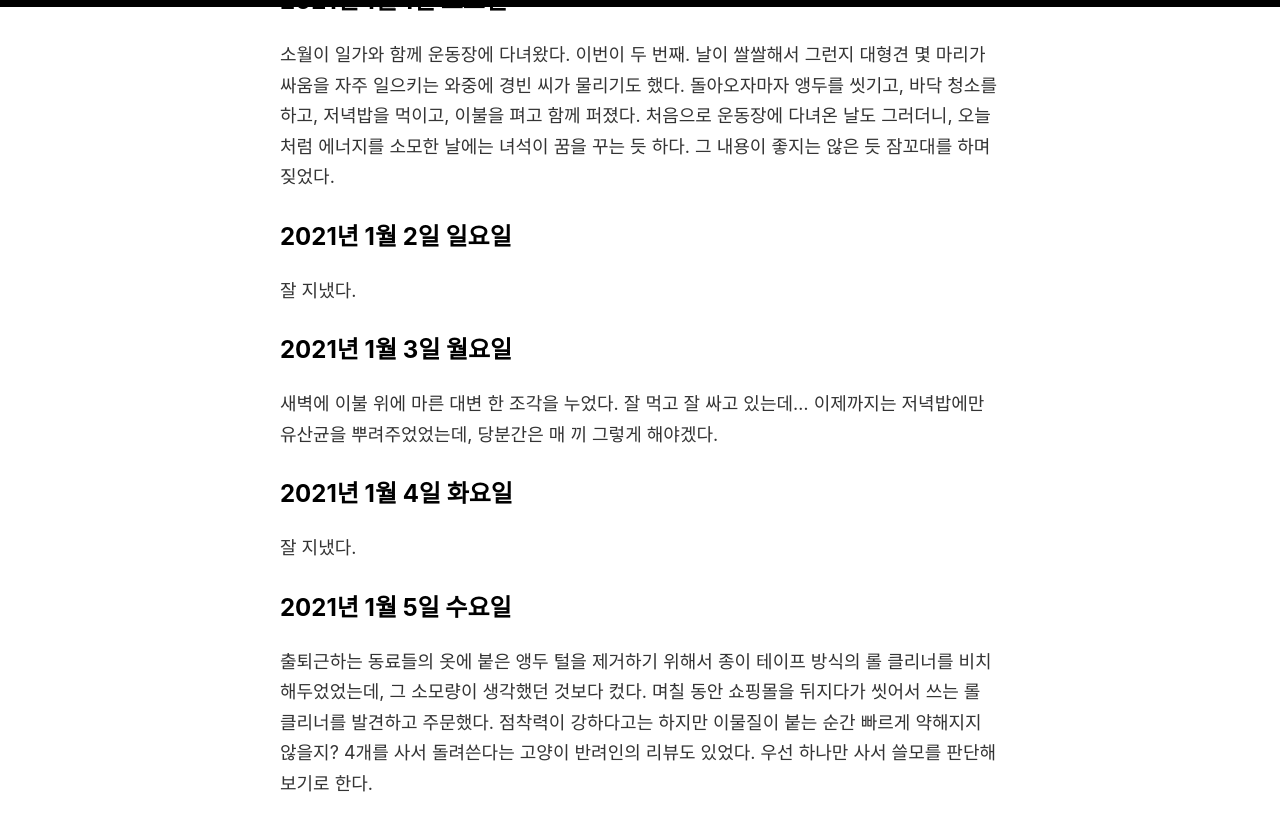
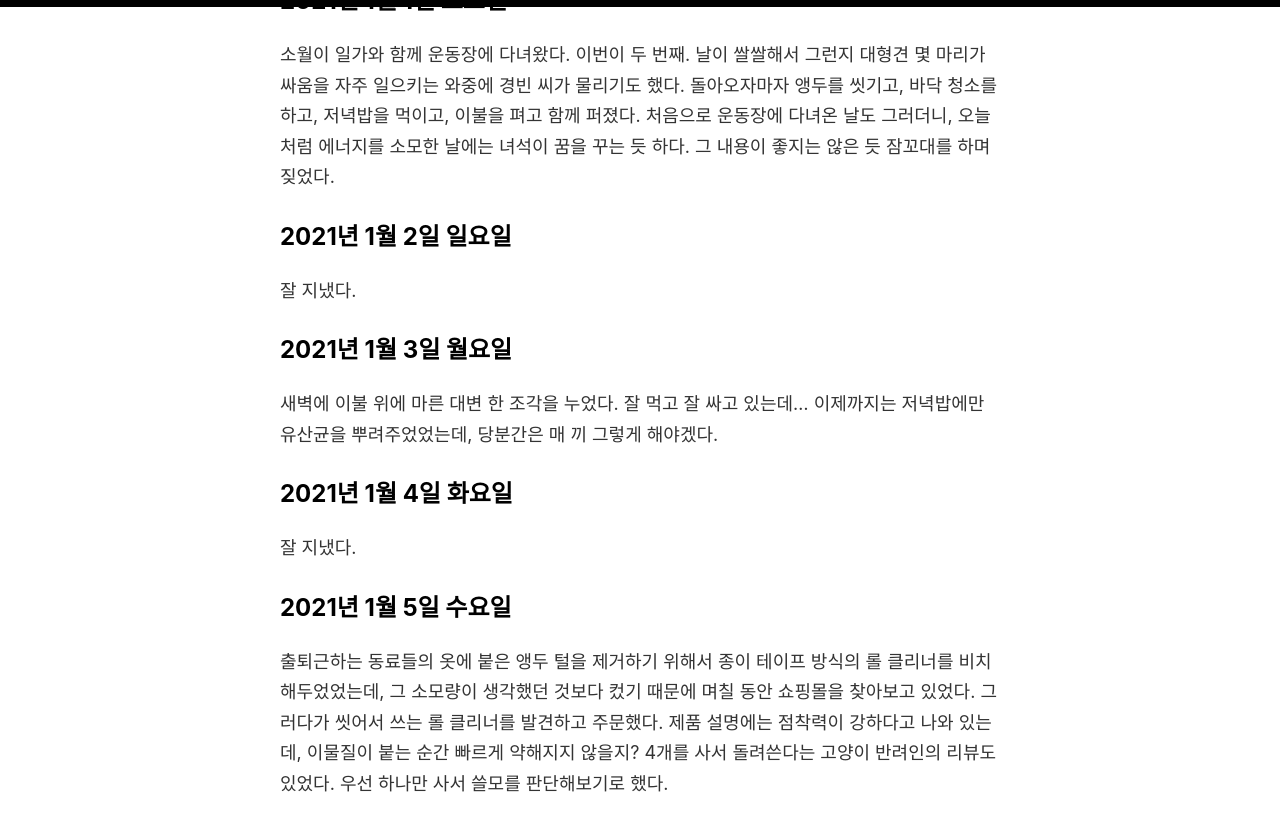
Before and after one commit to oxmhpark/www.exonomicon.net, a Jekyll site: the page built from _posts/2021-10-31-caring-note-of-aeng-doo.md, in a window 1280 px wide and 900 px high, scrolled down 7430 px. Shown: the top 831 px of the window. Built offline with Jekyll 4.4.1, drawn with Linux system fonts in a browser that asks for light colours; comment, search, counter and statistics services are not loaded.

Commit message:
Update 2021-10-31-caring-note-of-aeng-doo.md

```diff
--- a/_posts/2021-10-31-caring-note-of-aeng-doo.md
+++ b/_posts/2021-10-31-caring-note-of-aeng-doo.md
@@ -164,4 +164,4 @@ published: true
 잘 지냈다.
 
 ## 2021년 1월 5일 수요일
-출퇴근하는 동료들의 옷에 붙은 앵두 털을 제거하기 위해서 종이 테이프 방식의 롤 클리너를 비치해두었었는데, 그 소모량이 생각했던 것보다 컸다. 며칠 동안 쇼핑몰을 뒤지다가 씻어서 쓰는 롤 클리너를 발견하고 주문했다. 점착력이 강하다고는 하지만 이물질이 붙는 순간 빠르게 약해지지 않을지? 4개를 사서 돌려쓴다는 고양이 반려인의 리뷰도 있었다. 우선 하나만 사서 쓸모를 판단해보기로 한다.
+출퇴근하는 동료들의 옷에 붙은 앵두 털을 제거하기 위해서 종이 테이프 방식의 롤 클리너를 비치해두었었는데, 그 소모량이 생각했던 것보다 컸기 때문에 며칠 동안 쇼핑몰을 찾아보고 있었다. 그러다가 씻어서 쓰는 롤 클리너를 발견하고 주문했다. 제품 설명에는 점착력이 강하다고 나와 있는데, 이물질이 붙는 순간 빠르게 약해지지 않을지? 4개를 사서 돌려쓴다는 고양이 반려인의 리뷰도 있었다. 우선 하나만 사서 쓸모를 판단해보기로 했다.
```
